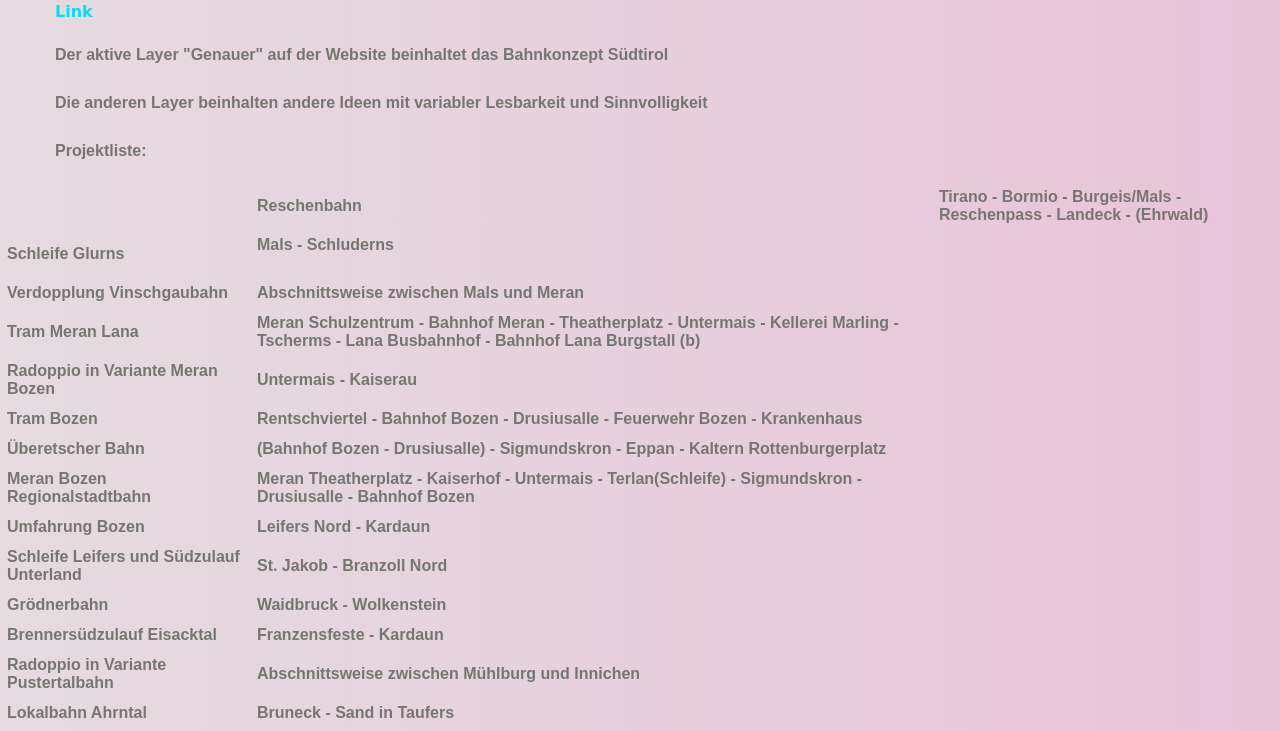
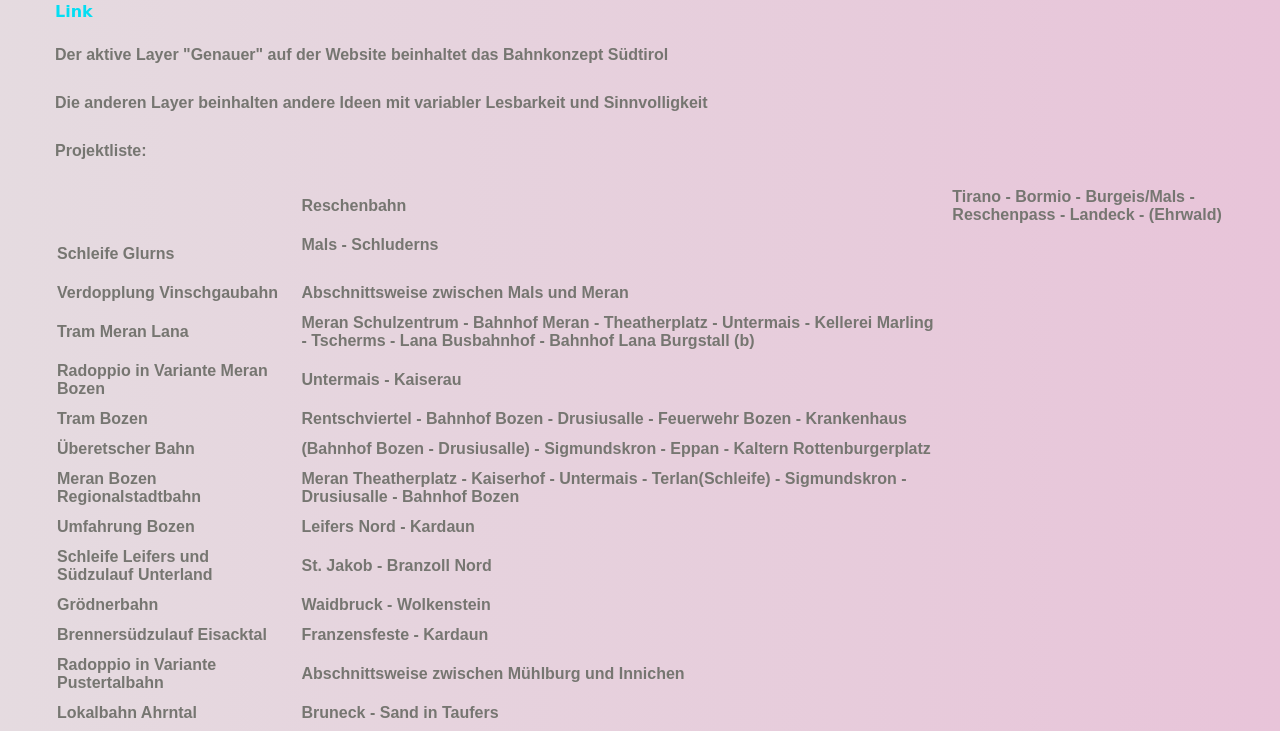
Before and after one commit to antonmair/antonmair.github.io, a PHP site: page /mobilitaetsplan.html in a window 1280 px wide. Shown: the part 287-1018 px from the top of the page. Run offline with PHP 8.4, Linux system fonts and the light colour scheme.

Commit message:
Update styles.css

```diff
--- a/css/styles.css
+++ b/css/styles.css
@@ -17,6 +17,9 @@
 
 }
 
+table{
+        margin-left: 50px;
+}
 /* #region topnav */
 
     .topnav {
```
